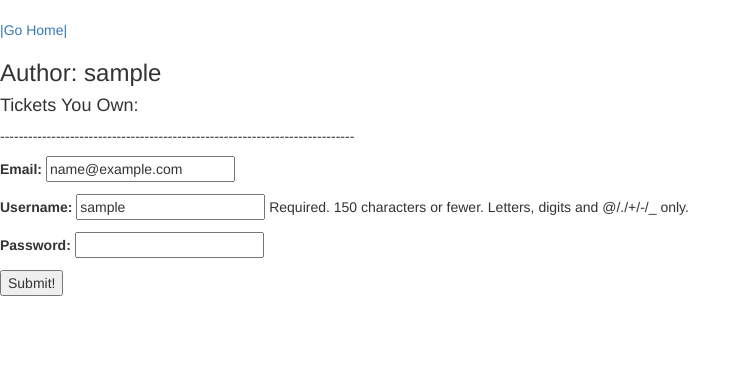
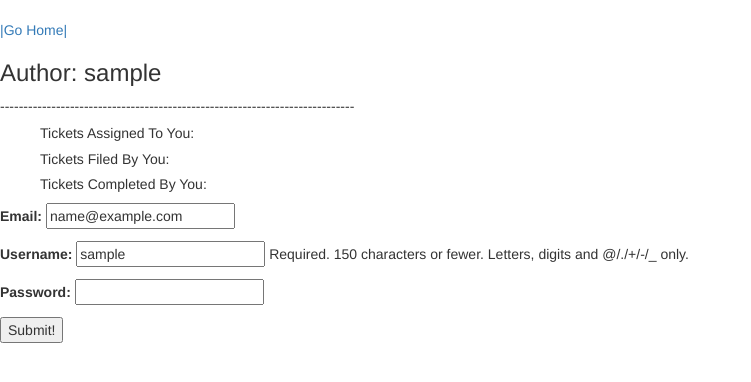
Before and after one commit to amandalynnes/bugtracker, a Django app: page /author/edit/1/ in a window 1280 px wide. Shown: the top 382 px of the page, without its empty margins (0-751 px from the left). Run offline with Django 3.2, Linux system fonts and the light colour scheme; tables that the repository leaves empty hold one stand-in row (values such as "Sample post"); some libraries are stand-ins or nearby versions.

Commit message:
added logic to display required elements in author page

```diff
--- a/bugtracker_app/forms.py
+++ b/bugtracker_app/forms.py
@@ -25,14 +25,14 @@
     done = 'DN'
     in_prograss = 'IP'
     invalid = 'IN'
-    ticket_status_choices = [
-        (new,'New'),
-        (done,'Done'),
-        (in_prograss, 'In_Prograss'),
-        (invalid,'Invalid'),
-    ]
+    # ticket_status_choices = [
+    #     (new,'New'),
+    #     (done,'Done'),
+    #     (in_prograss, 'In_Prograss'),
+    #     (invalid,'Invalid'),
+    # ]
     title = forms.CharField(max_length=40)
     description = forms.CharField(widget=forms.Textarea, max_length=350)
-    ticket_status = forms.ChoiceField(
-        choices=ticket_status_choices,
-    )
+    # ticket_status = forms.ChoiceField(
+    #     choices=ticket_status_choices,
+    # )
--- a/bugtracker_app/views.py
+++ b/bugtracker_app/views.py
@@ -6,6 +6,7 @@
 from django.contrib.auth.decorators import login_required
 
 # Create your views here.
+# user detail sorting
 
 @login_required(login_url='/accounts/login/')
 def index_view(request):
@@ -49,7 +50,8 @@
             new_ticket = TicketItem.objects.create(
                title=data['title'],
                description=data['description'],
-               ticket_status=data['ticket_status']
+            #    ticket_status=data['ticket_status'],
+               filed_by=request.user
             )
             return HttpResponseRedirect(reverse('ticket', args=[new_ticket.id]))
     form = TicketItemForm()
@@ -74,7 +76,6 @@
             data = form.cleaned_data
             ticket.title = data['title']
             ticket.description = data['description']
-            ticket.ticket_status = data['ticket_status']
             ticket.save()
             return HttpResponseRedirect(reverse('ticket', args=[ticket.id]))
 
@@ -129,11 +130,43 @@
     })
 
 
-
-def new_ticket(request, ticket_id, author_id):
+def new_ticket(request, ticket_id):
     ticket = TicketItem.objects.filter(id=ticket_id).first()
+    ticket.title = data['title']
+    ticket.description = data['description']
     ticket.ticket_status = New
     ticket.assigned_to = None
     ticket.completed_by = None
-    ticket.filed_by = CustomUser
+    ticket.filed_by = request.user
     ticket.save()
+    return HttpResponseRedirect(reverse('ticket', args=[ticket.id]))
+
+
+
+def ip_ticket(request, ticket_id):
+    ticket = TicketItem.objects.filter(id=ticket_id).first()
+    ticket.ticket_status = 'IP'
+    ticket.assigned_to = request.user
+    ticket.completed_by = None
+    ticket.save()
+    return HttpResponseRedirect(reverse('ticket', args=[ticket.id]))
+
+
+
+def dn_ticket(request, ticket_id):
+    ticket = TicketItem.objects.filter(id=ticket_id).first()
+    ticket.ticket_status = 'DN'
+    ticket.completed_by = ticket.assigned_to
+    ticket.assigned_to = None
+    ticket.save()
+    return HttpResponseRedirect(reverse('ticket', args=[ticket.id]))
+
+
+
+def in_ticket(request, ticket_id):
+    ticket = TicketItem.objects.filter(id=ticket_id).first()
+    ticket.ticket_status = 'IN'
+    ticket.assigned_to = None
+    ticket.completed_by = None
+    ticket.save()
+    return HttpResponseRedirect(reverse('ticket', args=[ticket.id]))
--- a/bugtracker_proj/urls.py
+++ b/bugtracker_proj/urls.py
@@ -26,6 +26,9 @@
     path('ticket/edit/<int:ticket_id>/', views.ticket_edit, name='edit_ticket'),
     path('author/edit/<int:author_id>/', views.author_edit, name='edit_author'),
     path('author/<int:author_id>/', views.author_view, name='author_view'),
-
+    path('newticket/<int:ticket_id/', views.new_ticket, name= 'new'),
+    path('doneticket/<int:ticket_id>/', views.dn_ticket, name= 'done'),
+    path('ipticket/<int:ticket_id>/', views.ip_ticket, name= 'in_progress'),
+    path('inticket/<int:ticket_id>/', views.in_ticket, name= 'invalid'),
 
 ]
--- a/templates/author_view.html
+++ b/templates/author_view.html
@@ -13,23 +13,67 @@
         <p></p>
 
         <h3>Author: {{ author }}</h3>
-        <h4>Tickets You Own:</h4>
         <p>----------------------------------------------------------------------------</p>
+        <ul>
+            <h5>Tickets Assigned To You:</h5>
+            {% for ticket in tickets %}
+            {% if ticket.assigned_to == author %}
+                <li>Title: {{ ticket.title }}</li>
+                <li>When Filed: {{ ticket.dt_filed }}</li>
+                <li>Description: {{ ticket.description }}</li>
+                <li>Filed by: {{ ticket.filed_by }}</li>
+                <li>Assigned to: {{ ticket.assigned_to }}</li>
+                <li>Completed by: {{ ticket.completed_by }}</li>
+                <li>Status: {{ ticket.ticket_status }}</li>
+                <a href="/ticket/edit/{{ ticket.id }}/">Edit Ticket</a>
 
-            {% for ticket in tickets %}
-            <p>Title: {{ ticket.title }}</p>
-            <p>When Filed: {{ ticket.dt_filed }}</p>
-            <p>Description: {{ ticket.description }}</p>
-            <p>Filed by: {{ ticket.filed_by }}</p>
-            <p>Status: {{ ticket.ticket_status }}</p>
-            <a href="/ticket/edit/{{ ticket.id }}/">Edit Ticket</a>
-
-            <p>----------------------------------------------------------------------------</p>
-
+                <p>----------------------------------------------------------------------------</p>
+            {% endif %}
             {% endfor %}
 
+        </ul>
 
         <p></p>
+
+        <ul>
+            <h5>Tickets Filed By You:</h5>
+            {% for ticket in tickets %}
+            {% if ticket.filed_by == author %}
+                <li>Title: {{ ticket.title }}</li>
+                <li>When Filed: {{ ticket.dt_filed }}</li>
+                <li>Description: {{ ticket.description }}</li>
+                <li>Filed by: {{ ticket.filed_by }}</li>
+                <li>Assigned to: {{ ticket.assigned_to }}</li>
+                <li>Completed by: {{ ticket.completed_by }}</li>
+                <li>Status: {{ ticket.ticket_status }}</li>
+                <a href="/ticket/edit/{{ ticket.id }}/">Edit Ticket</a>
+
+                <p>----------------------------------------------------------------------------</p>
+            {% endif %}
+            {% endfor %}
+
+        </ul>
+
+        <p></p>
+
+        <ul>
+            <h5>Tickets Completed By You:</h5>
+            {% for ticket in tickets %}
+            {% if ticket.completed_by == author %}
+                <li>Title: {{ ticket.title }}</li>
+                <li>When Filed: {{ ticket.dt_filed }}</li>
+                <li>Description: {{ ticket.description }}</li>
+                <li>Filed by: {{ ticket.filed_by }}</li>
+                <li>Assigned to: {{ ticket.assigned_to }}</li>
+                <li>Completed by: {{ ticket.completed_by }}</li>
+                <li>Status: {{ ticket.ticket_status }}</li>
+                <a href="/ticket/edit/{{ ticket.id }}/">Edit Ticket</a>
+
+                <p>----------------------------------------------------------------------------</p>
+            {% endif %}
+            {% endfor %}
+
+        </ul>
 
     {% if form %}
 
```
